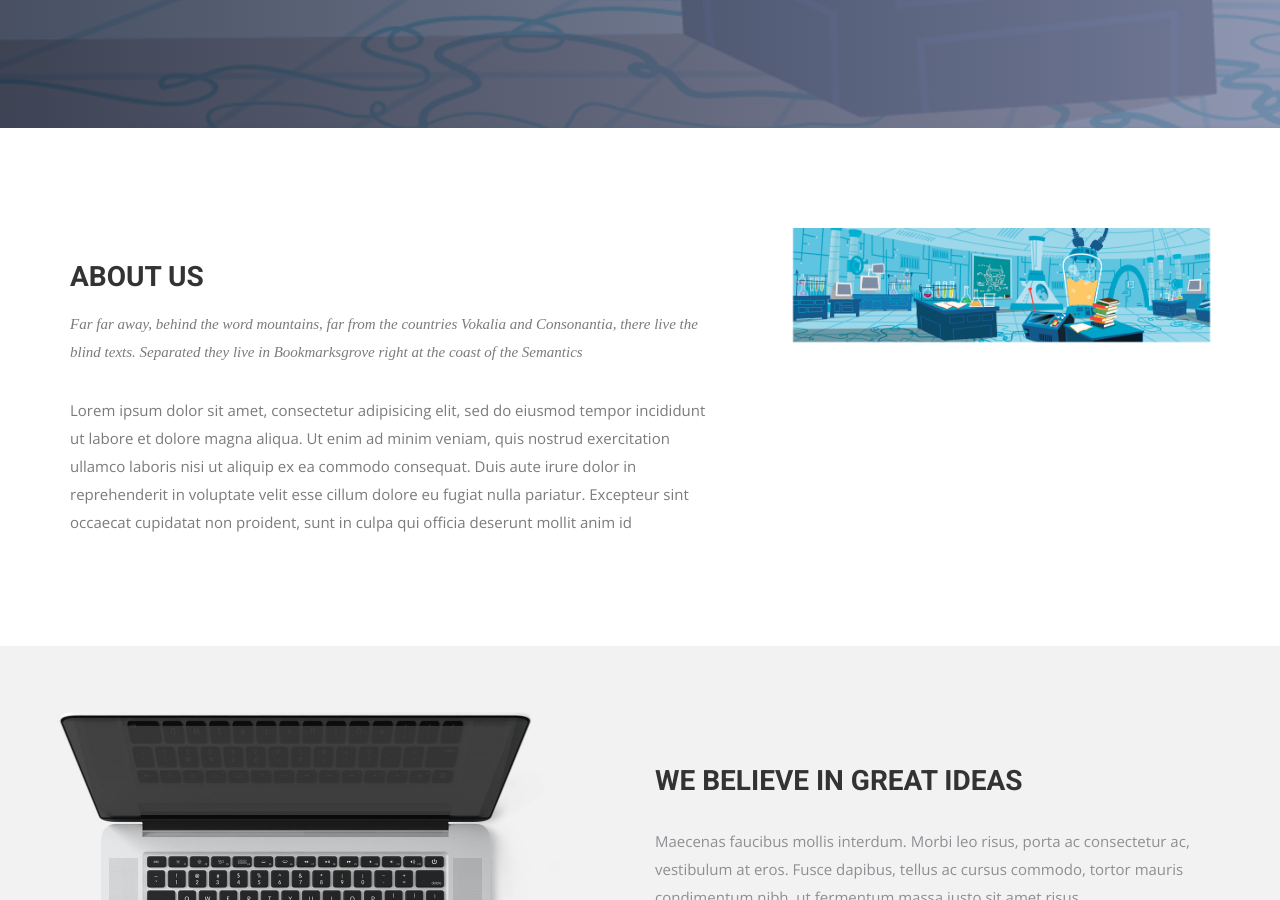
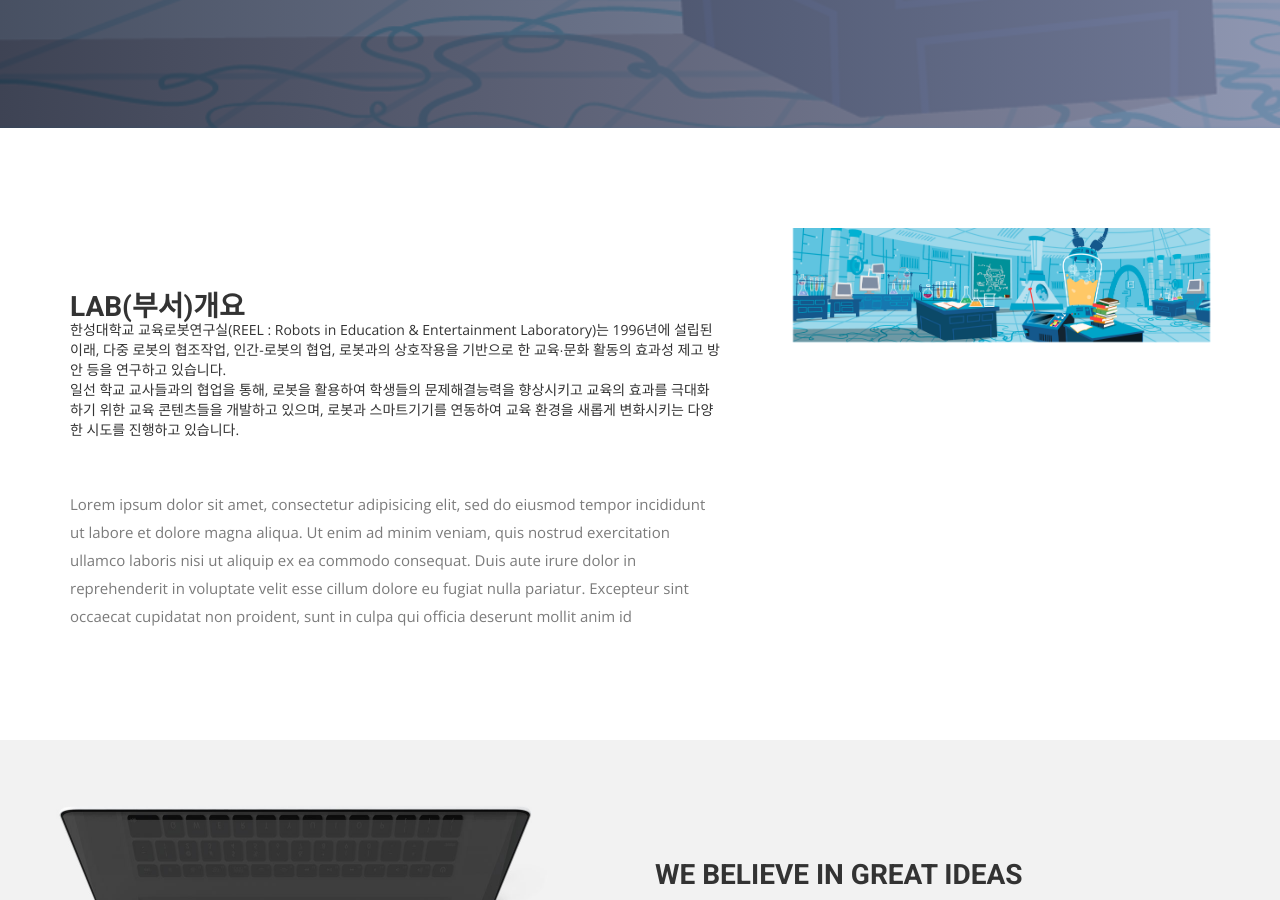
Before and after one commit to reelmaster/Reel-web, a Jekyll site: the page built from index.html, in a window 1280 px wide and 900 px high, scrolled down 727 px. Built offline with Jekyll 4.4.1, drawn with Linux system fonts in a browser that asks for light colours; nearby versions of some CDN libraries; some web fonts are replaced.

Commit message:
index.html updated
index.html updated

```diff
--- a/index.html
+++ b/index.html
@@ -24,8 +24,15 @@
       <div class="col-md-7 col-sm-12">
         <div class="block">
           <div class="section-title">
-            <h2>About Us</h2>
-            <p>Far far away, behind the word mountains, far from the countries Vokalia and Consonantia, there live the blind texts. Separated they live in Bookmarksgrove right at the coast of the Semantics</p>
+            <p><ul>
+              <h2>Lab(부서)개요</h2>
+              <li>
+                한성대학교 교육로봇연구실(REEL : Robots in Education & Entertainment Laboratory)는 1996년에 설립된 이래, 다중 로봇의 협조작업, 인간-로봇의 협업, 로봇과의 상호작용을 기반으로 한 교육∙문화 활동의 효과성 제고 방안 등을 연구하고 있습니다.
+              </li>
+              <li>
+                일선 학교 교사들과의 협업을 통해, 로봇을 활용하여 학생들의 문제해결능력을 향상시키고 교육의 효과를 극대화하기 위한 교육 콘텐츠들을 개발하고 있으며, 로봇과 스마트기기를 연동하여 교육 환경을 새롭게 변화시키는 다양한 시도를 진행하고 있습니다.
+              </li>
+            </ul></p>
           </div>
           <p>Lorem ipsum dolor sit amet, consectetur adipisicing elit, sed do eiusmod tempor incididunt ut labore et dolore magna aliqua. Ut enim ad minim veniam, quis nostrud exercitation ullamco laboris nisi ut aliquip ex ea commodo consequat. Duis aute irure dolor in reprehenderit in voluptate velit esse cillum dolore eu fugiat nulla pariatur. Excepteur sint occaecat cupidatat non proident, sunt in culpa qui officia deserunt mollit anim id </p>
         </div>
```
